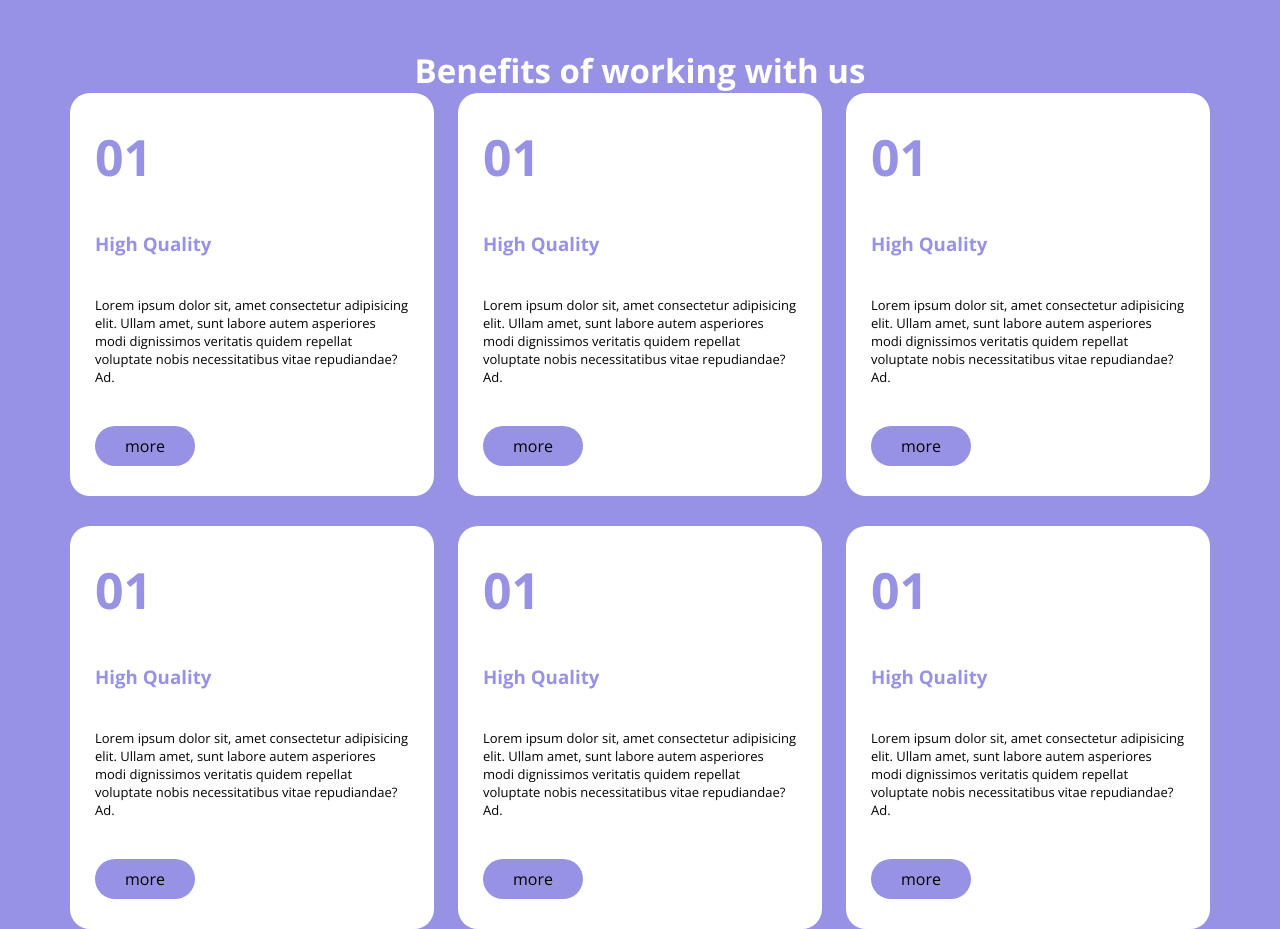
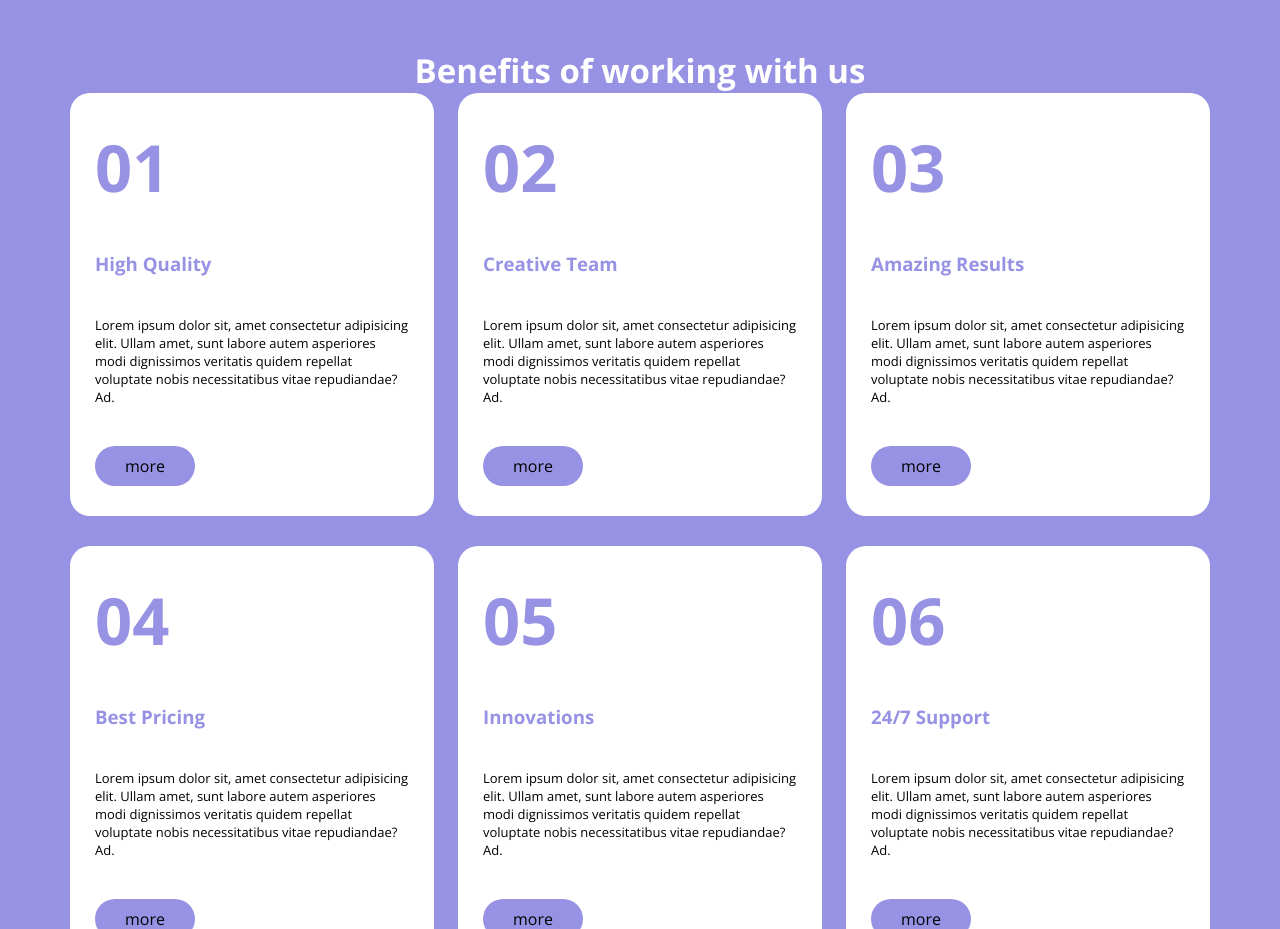
Before and after one commit to FrancescoDOrtona/htmlcss-responsive-layout, a plain HTML site: page index.html in a window 1280 px wide. Shown: the part 2960-3889 px from the top of the page. Drawn offline with nearby package versions, Linux system fonts and the light colour scheme.

Commit message:
Rework: 4th section card rework & css xl font size

```diff
--- a/css/style.css
+++ b/css/style.css
@@ -103,7 +103,7 @@ figure{
 }
 
 .xl-text{
-    font-size: 50px;
+    font-size: 65px;
 }
 
 .text-center{
--- a/index.html
+++ b/index.html
@@ -212,10 +212,10 @@
             <div class="col-4">
               <ul class="benefits__card card__body card__style ">
                 <li>
-                  <h1 class="xl-text text-purple text-weight-700">01</h1>
+                  <h1 class="xl-text text-purple text-weight-700">02</h1>
                 </li>
                 <li >
-                  <h3 class="text-purple">High Quality</h3>
+                  <h3 class="text-purple">Creative Team</h3>
                 </li>
                 <li class="small-text">Lorem ipsum dolor sit, amet consectetur adipisicing elit. Ullam amet, sunt labore autem asperiores modi dignissimos veritatis quidem repellat voluptate nobis necessitatibus vitae repudiandae? Ad.</li>
                 <li><a class="button button__benefits text-white" href="#">more</a></li>
@@ -224,10 +224,10 @@
             <div class="col-4">
               <ul class="benefits__card card__body card__style ">
                 <li>
-                  <h1 class="xl-text text-purple text-weight-700">01</h1>
+                  <h1 class="xl-text text-purple text-weight-700">03</h1>
                 </li>
                 <li >
-                  <h3 class="text-purple">High Quality</h3>
+                  <h3 class="text-purple">Amazing Results</h3>
                 </li>
                 <li class="small-text">Lorem ipsum dolor sit, amet consectetur adipisicing elit. Ullam amet, sunt labore autem asperiores modi dignissimos veritatis quidem repellat voluptate nobis necessitatibus vitae repudiandae? Ad.</li>
                 <li><a class="button button__benefits text-white" href="#">more</a></li>
@@ -236,10 +236,10 @@
             <div class="col-4">
               <ul class="benefits__card card__body card__style ">
                 <li>
-                  <h1 class="xl-text text-purple text-weight-700">01</h1>
+                  <h1 class="xl-text text-purple text-weight-700">04</h1>
                 </li>
                 <li >
-                  <h3 class="text-purple">High Quality</h3>
+                  <h3 class="text-purple">Best Pricing</h3>
                 </li>
                 <li class="small-text">Lorem ipsum dolor sit, amet consectetur adipisicing elit. Ullam amet, sunt labore autem asperiores modi dignissimos veritatis quidem repellat voluptate nobis necessitatibus vitae repudiandae? Ad.</li>
                 <li><a class="button button__benefits text-white" href="#">more</a></li>
@@ -248,10 +248,10 @@
             <div class="col-4">
               <ul class="benefits__card card__body card__style ">
                 <li>
-                  <h1 class="xl-text text-purple text-weight-700">01</h1>
+                  <h1 class="xl-text text-purple text-weight-700">05</h1>
                 </li>
                 <li >
-                  <h3 class="text-purple">High Quality</h3>
+                  <h3 class="text-purple">Innovations</h3>
                 </li>
                 <li class="small-text">Lorem ipsum dolor sit, amet consectetur adipisicing elit. Ullam amet, sunt labore autem asperiores modi dignissimos veritatis quidem repellat voluptate nobis necessitatibus vitae repudiandae? Ad.</li>
                 <li><a class="button button__benefits text-white" href="#">more</a></li>
@@ -260,10 +260,10 @@
             <div class="col-4">
               <ul class="benefits__card card__body card__style ">
                 <li>
-                  <h1 class="xl-text text-purple text-weight-700">01</h1>
+                  <h1 class="xl-text text-purple text-weight-700">06</h1>
                 </li>
                 <li >
-                  <h3 class="text-purple">High Quality</h3>
+                  <h3 class="text-purple">24/7 Support</h3>
                 </li>
                 <li class="small-text">Lorem ipsum dolor sit, amet consectetur adipisicing elit. Ullam amet, sunt labore autem asperiores modi dignissimos veritatis quidem repellat voluptate nobis necessitatibus vitae repudiandae? Ad.</li>
                 <li><a class="button button__benefits text-white" href="#">more</a></li>
```
